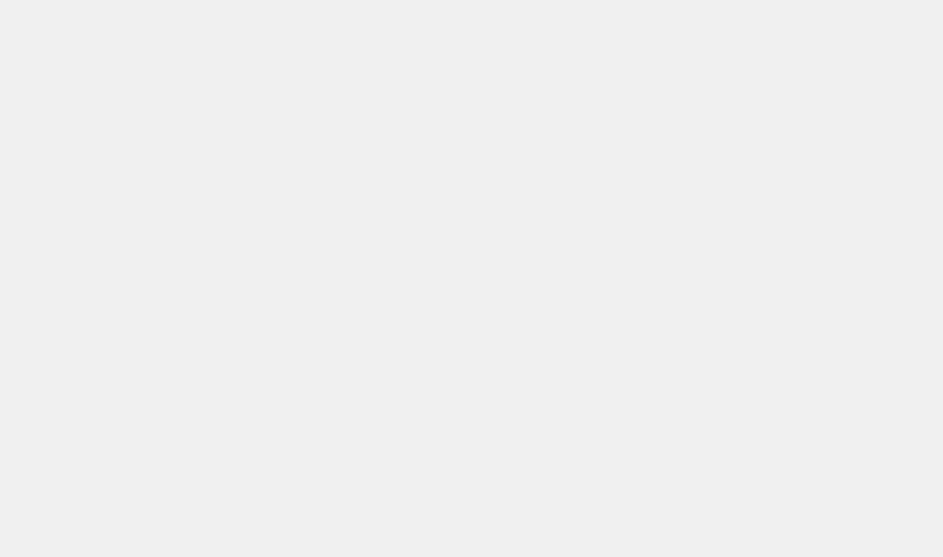
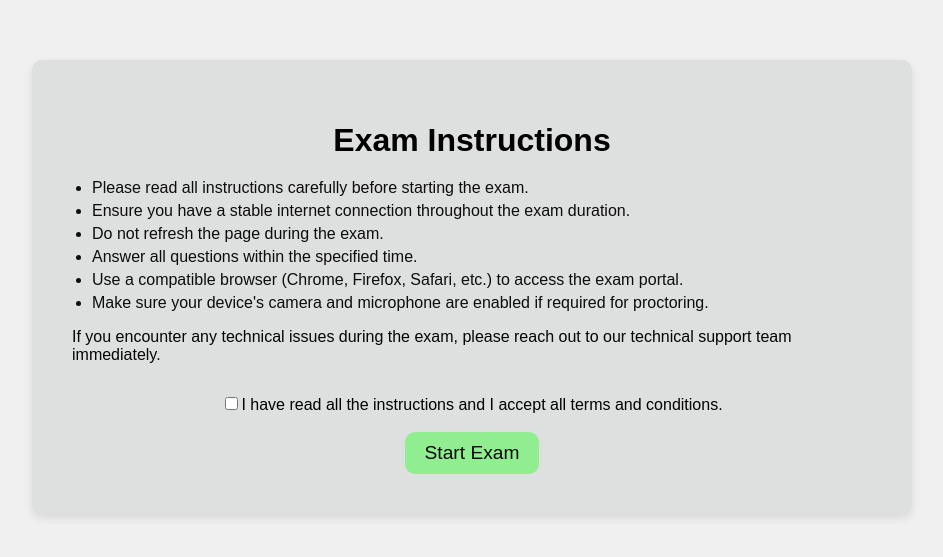
Before and after one commit to Mehdi9721/pariksha-portal, a React (Create React App) app: page /studentinstructions/1 in a window 1280 px wide. Before the commit this address had no page. Shown: the part 113-670 px from the top of the page, without its empty margins (168-1111 px from the left). Built offline with nearby package versions, Linux system fonts and the light colour scheme.

Commit message:
added question fetch on exam panel

```diff
--- a/src/App.js
+++ b/src/App.js
@@ -7,16 +7,18 @@ import ExamPanel from './Components/StudentPanel/ExamPanel';
 import CameraComponent from './Components/CameraComponent';
 import ExamSuccess from './Components/StudentPanel/ExamSuccess';
 import LoginForm from './Components/WebsiteHomePage/LoginForm';
+import InstructionPage from './Components/StudentPanel/InstructionPage';
 function App() {
   return (
     <Router>
        <Routes>
       <Route path="/" element={<Home></Home>} />
       <Route path="/adminhomepage" element={<AdminHome/>} />
-      <Route path="/studentLogin/:uniqueID" element={<StudentDashbord></StudentDashbord>} />
-      <Route path="/stndexam" element={<ExamPanel></ExamPanel>}></Route>
+      <Route path="/studentLogin/:examId" element={<StudentDashbord></StudentDashbord>} />
+      <Route path="/stndexam/:examId" element={<ExamPanel></ExamPanel>}></Route>
       <Route path="/ctest" element={<CameraComponent></CameraComponent>}></Route>
       <Route path="/examsuccess" element={<ExamSuccess></ExamSuccess>}></Route>
+      <Route path="/studentinstructions/:examId" element={<InstructionPage></InstructionPage>}></Route>
       </Routes>
   </Router>
   );
--- /dev/null
+++ b/src/Components/StudentPanel/InstructionPage.jsx
@@ -0,0 +1,60 @@
+import React, { useEffect, useState } from 'react';
+import { useLocation, useNavigate, useParams } from 'react-router-dom';
+import "../../Style/StudentPanelStyle/StyleInstructionPage.css";
+const InstructionPage = () => {
+    const [isChecked, setIsChecked] = useState(false);
+    const [inputValue, setInputValue] = useState('');
+    const navigate = useNavigate();
+    const location = useLocation();
+    const { state } = location;
+    const { studentName, studentPrn } = state || {};
+    const handleCheckboxChange = () => {
+        setIsChecked(!isChecked);
+    };
+
+    //getting id from param
+    const { examId } = useParams();
+     useEffect(()=>{
+        console.log('Exam ID:', examId);
+     },[examId])
+
+    //handling submit
+    const handleSubmit = (e) => {
+        e.preventDefault();
+        if (isChecked) {
+            navigate(`/stndexam/${examId}`,{ state: { studentName, studentPrn } });
+        } else {
+            alert('Please check the checkbox and provide required information.');
+        }
+    };
+    return (
+        <div className="instructions-container">
+            <div className="exam-instructions-container">
+                <h1 className="h1">Exam Instructions</h1>
+                <div className="instructions">
+                    <ul>
+                        <li>Please read all instructions carefully before starting the exam.</li>
+                        <li>Ensure you have a stable internet connection throughout the exam duration.</li>
+                        <li>Do not refresh the page during the exam.</li>
+                        <li>Answer all questions within the specified time.</li>
+                        <li>Use a compatible browser (Chrome, Firefox, Safari, etc.) to access the exam portal.</li>
+                        <li>Make sure your device's camera and microphone are enabled if required for proctoring.</li>
+                    </ul>
+                    <p className='p'>If you encounter any technical issues during the exam, please reach out to our technical support team immediately.</p>
+                </div>
+                <div className="text-center mt-3">
+                <form onSubmit={handleSubmit} className='instructionForm'>
+                    <label>
+                        <input type="checkbox" checked={isChecked} onChange={handleCheckboxChange} />
+                        I have read all the instructions and I accept all terms and conditions.
+                    </label>
+                    <br></br>
+                    <button type="submit" className="btn-success">Start Exam</button>
+                </form>
+            </div>
+        </div>
+        </div>
+    );
+}
+
+export default InstructionPage;
--- a/src/Components/StudentPanel/StudentDashboard.jsx
+++ b/src/Components/StudentPanel/StudentDashboard.jsx
@@ -1,21 +1,32 @@
-import React, { useState } from 'react';
+import React, { useEffect, useState } from 'react';
 import '../../Style/StudentPanelStyle/StudentDashboardStyle.css'
 import img from "../../ImagesAndLogo/_7c3d9119-90a8-48d0-99cc-9b1d57e27157.jpeg"
-import { useNavigate  } from 'react-router-dom';
+import { useNavigate, useParams  } from 'react-router-dom';
 import axios from 'axios';
 const StudentDashboard = () => {
   const [studentPrn, setPrn] = useState('');
   const [password, setPassword] = useState('');
   const [error, setError] = useState('');
+  const { examId } = useParams();
   const navigate = useNavigate ();
+
+  //fetching exam id from url
+  useEffect(() => {
+    console.log('Exam ID:', examId);
+  }, [examId]);
+
+  //handling login
   const handleLogin = async(e) => {
     e.preventDefault();
     try{
+      //api for getting student details from prn
    const response= await axios.get(`http://localhost:8080/api/getStudentByPrn/${studentPrn}`)
    const studentName=response.data.studentName;
    console.log(studentName);
+
    if(response.data.studentPrn===studentPrn){
-    navigate("/stndexam",{ state: { studentName, studentPrn } });
+    //if prn matches redirecting to instruction page
+    navigate(`/studentinstructions/${examId}`,{ state: { studentName, studentPrn } });
    }else{
     setError("Please check PRN: ");
     console.log(Error);
--- a/src/Style/StudentPanelStyle/ExamPanelStyle.css
+++ b/src/Style/StudentPanelStyle/ExamPanelStyle.css
@@ -232,3 +232,11 @@ box-shadow: 2px -2px  6px black;
     opacity: 1;
   }
 }
+.examNotStarted{
+  display: flex;
+  align-items: center;
+  justify-content: center;
+  color: blue;
+  padding-top: 30px;
+  font-weight: 700;
+}
--- /dev/null
+++ b/src/Style/StudentPanelStyle/StyleInstructionPage.css
@@ -0,0 +1,89 @@
+.instructions-container {
+    display: flex;
+    justify-content: center;
+    align-items: center;
+    height: 100vh;
+}
+.h1{
+    text-align: center;
+}
+.p{
+    color: #050505;
+    font-size: 16px;
+}
+
+.exam-instructions-container {
+    background-color: #dedfdf;
+    border-radius: 10px;
+    box-shadow: 0px 4px 10px rgba(0, 0, 0, 0.1);
+    padding: 40px;
+    width: 80%;
+    max-width: 800px;
+}
+
+.exam-instructions-container h1 {
+    color: #010101;
+    font-size: 32px;
+    margin-bottom: 20px;
+}
+
+.instructions {
+    margin-bottom: 30px;
+}
+
+.instructions h2 {
+    color: #505050;
+    font-size: 24px;
+    margin-bottom: 10px;
+}
+
+.instructions ul {
+    list-style-type: disc;
+    padding-left: 20px;
+}
+
+.instructions li {
+    color: #0e0d0d;
+    font-size: 16px;
+    margin-bottom: 5px;
+}
+
+.additional-info {
+    margin-top: 40px;
+}
+
+.additional-info h2 {
+    color: #555;
+    font-size: 24px;
+    margin-bottom: 10px;
+}
+
+.additional-info p {
+    color: #040404;
+    font-size: 16px;
+    line-height: 1.5;
+}
+
+.btn-success{
+    color: #080808;
+    border: none;
+    padding: 10px 20px;
+    font-size: 1.2rem;
+    border-radius: 10px;
+    cursor: pointer;
+    transition: background-color 0.3s ease;
+}
+
+.instructionForm{
+display: flex;
+flex-direction:column;
+align-items: center;
+justify-content: center;
+}
+.btn-success{
+    background-color: lightgreen;
+  cursor: pointer;
+}
+.btn-success:hover{
+    background-color: rgb(27, 170, 27);
+}
```
Also changed, not shown: src/Components/StudentPanel/ExamPanel.jsx (+85 -35 lines).
